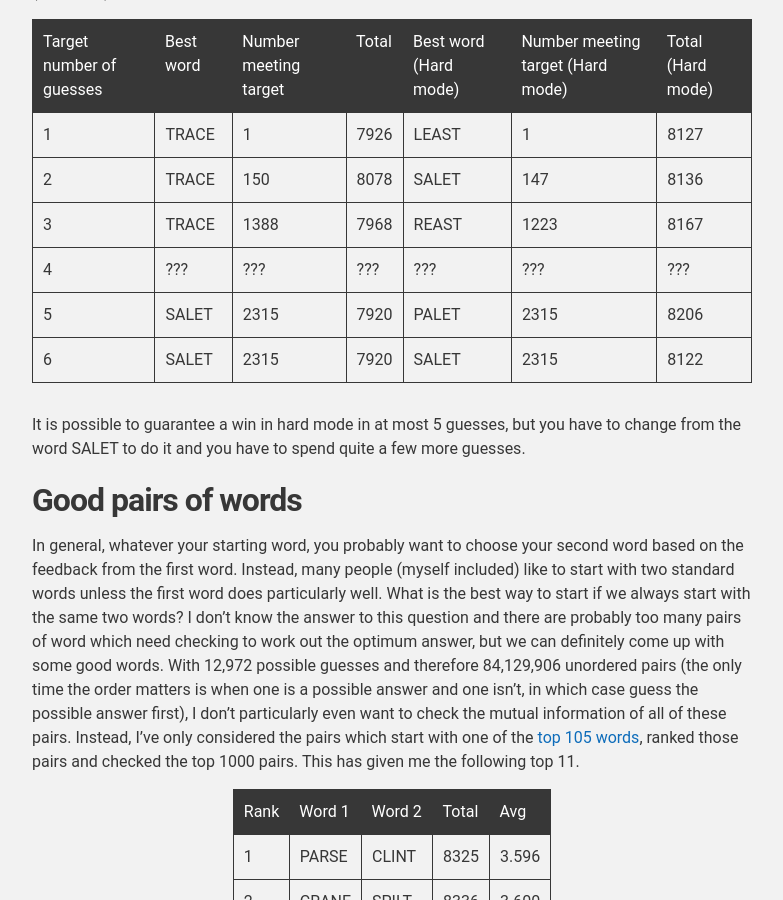
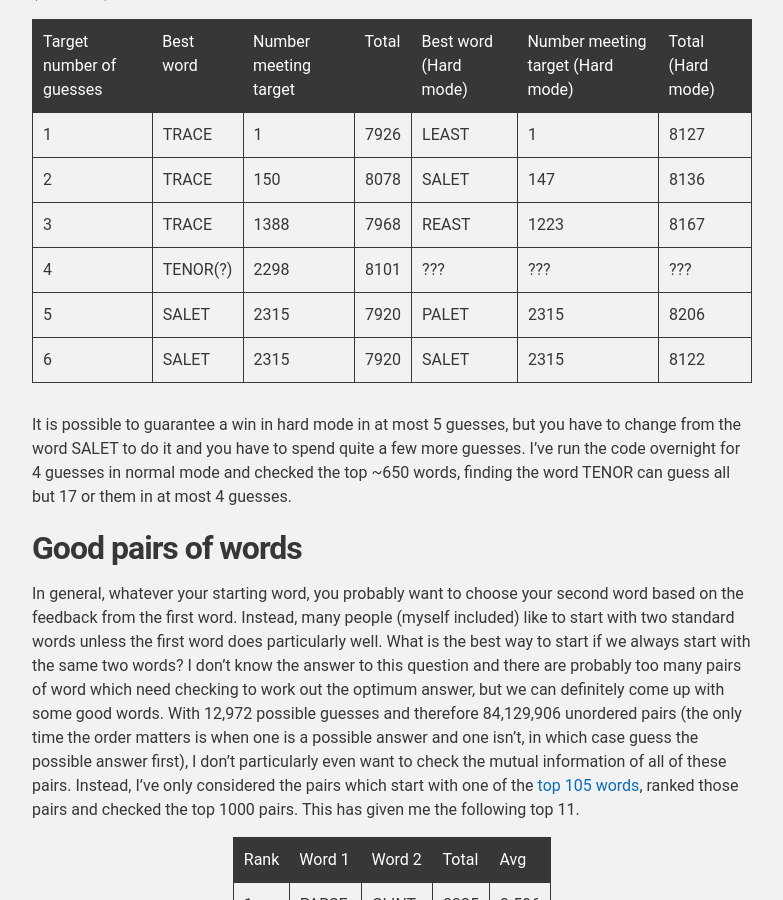
Before and after one commit to Tom-Johnston/Tom-Johnston.github.io, a Jekyll site: the page built from _posts/2022-02-07-optimal-wordle-strategies.md, in a window 1280 px wide and 900 px high, scrolled down 5348 px. Shown: the whole window, without its empty margins (248-1031 px from the left). Built offline with Jekyll 4.4.1, drawn with Linux system fonts in a browser that asks for light colours; nearby versions of some CDN libraries; our own code applies the rules of GitHub Pages for plain Markdown files.

Commit message:
Add the current best for 4 words

```diff
--- a/_posts/2022-02-07-optimal-wordle-strategies.md
+++ b/_posts/2022-02-07-optimal-wordle-strategies.md
@@ -170,13 +170,13 @@
 | 1                        | TRACE     | 1                     | 7926  | LEAST                 | 1                                 | 8127              |
 | 2                        | TRACE     | 150                   | 8078  | SALET                 | 147                               | 8136              |
 | 3                        | TRACE     | 1388                  | 7968  | REAST                 | 1223                              | 8167              |
-| 4                        | ???       | ???                   | ???   | ???                   | ???                               | ???               |
+| 4                        | TENOR(?)  | 2298                  | 8101  | ???                   | ???                               | ???               |
 | 5                        | SALET     | 2315                  | 7920  | PALET                 | 2315                              | 8206               |
 | 6                        | SALET     | 2315                  | 7920  | SALET                 | 2315                              | 8122              |
 
 </div>
 
-It is possible to guarantee a win in hard mode in at most 5 guesses, but you have to change from the word SALET to do it and you have to spend quite a few more guesses.
+It is possible to guarantee a win in hard mode in at most 5 guesses, but you have to change from the word SALET to do it and you have to spend quite a few more guesses. I've run the code overnight for 4 guesses in normal mode and checked the top ~650 words, finding the word TENOR can guess all but 17 or them in at most 4 guesses.
 
 ## Good pairs of words
 
```
